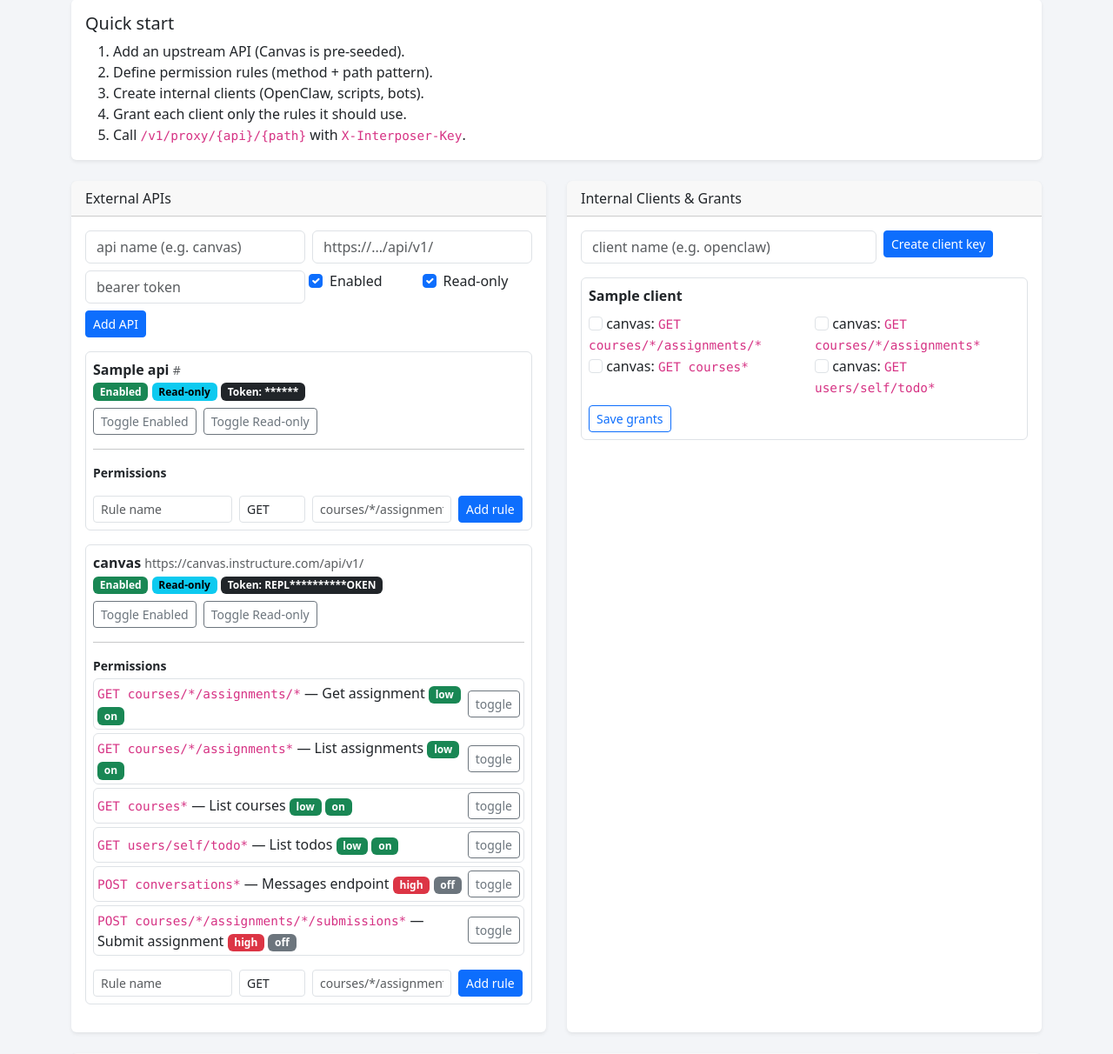
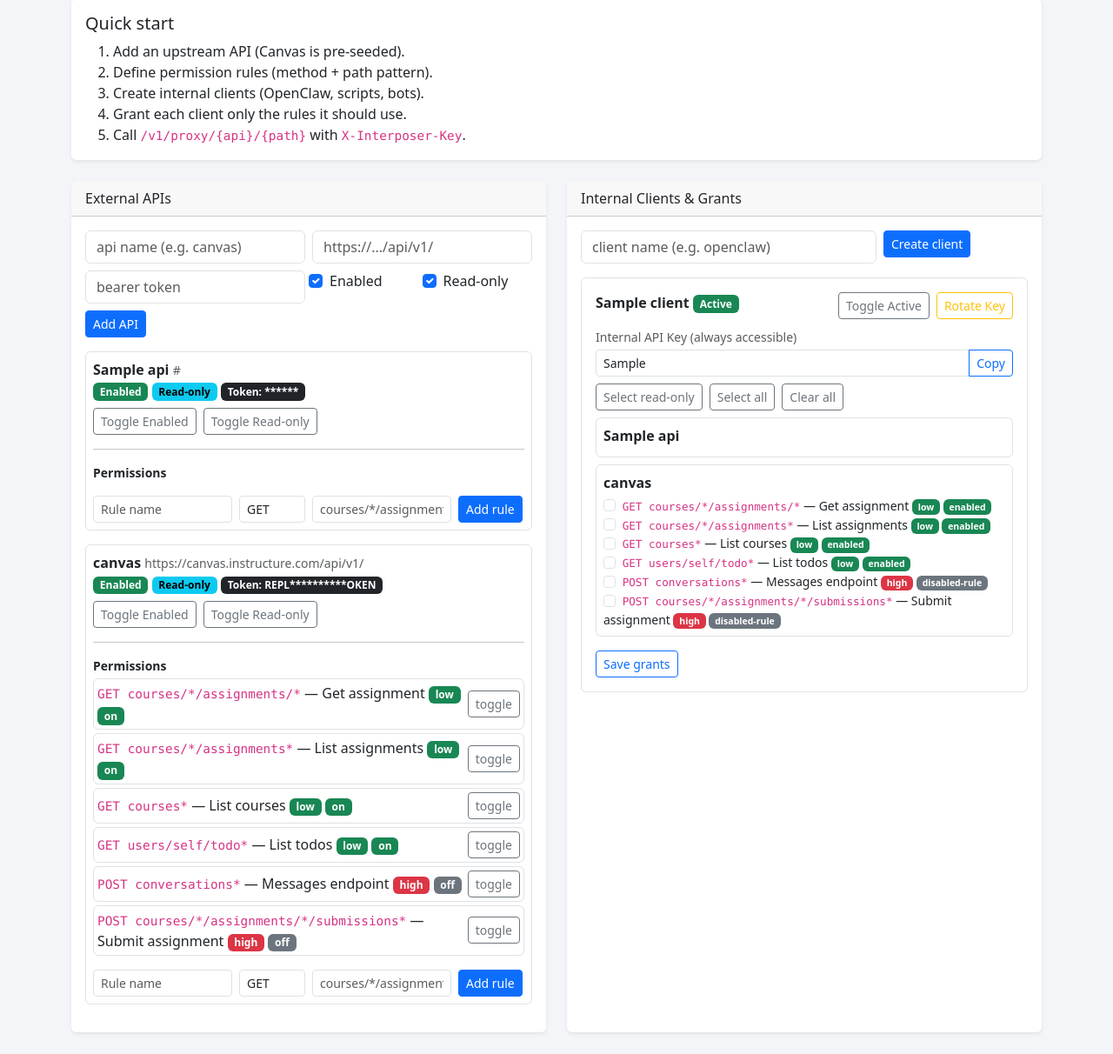
Before and after one commit to JohnGit-69420/OpenClaw_API_Interposer, a FastAPI app: page / in a window 1280 px wide. Shown: the part 75-1287 px from the top of the page at 87% size. Run offline with FastAPI, Linux system fonts and the light colour scheme; tables that the repository leaves empty hold one stand-in row (values such as "Sample post").

Commit message:
Improve client key management and grants UX in admin UI

```diff
--- a/app/main.py
+++ b/app/main.py
@@ -9,7 +9,7 @@
 from fastapi.responses import HTMLResponse, JSONResponse
 from fastapi.staticfiles import StaticFiles
 from fastapi.templating import Jinja2Templates
-from sqlalchemy import desc
+from sqlalchemy import desc, text
 from sqlalchemy.orm import Session, joinedload
 
 from .database import Base, SessionLocal, engine, get_db
@@ -24,7 +24,22 @@
 @app.on_event("startup")
 def setup_db() -> None:
     Base.metadata.create_all(bind=engine)
+    migrate_schema()
     seed_defaults()
+
+
+def migrate_schema() -> None:
+    db = SessionLocal()
+    try:
+        columns = {
+            row[1]
+            for row in db.execute(text("PRAGMA table_info('internal_clients')")).fetchall()
+        }
+        if "api_key_value" not in columns:
+            db.execute(text("ALTER TABLE internal_clients ADD COLUMN api_key_value TEXT"))
+            db.commit()
+    finally:
+        db.close()
 
 
 def seed_defaults() -> None:
@@ -164,6 +179,7 @@
                 "id": c.id,
                 "name": c.name,
                 "active": c.active,
+                "api_key_value": c.api_key_value,
                 "permission_ids": [cp.permission_id for cp in c.permissions if cp.allowed],
             }
             for c in clients
@@ -208,11 +224,41 @@
     payload = await request.json()
     raw_key = generate_api_key()
     client = InternalClient(
-        name=payload["name"].strip(), api_key_hash=hash_key(raw_key), active=True
+        name=payload["name"].strip(),
+        api_key_hash=hash_key(raw_key),
+        api_key_value=raw_key,
+        active=True,
     )
     db.add(client)
     db.commit()
     return {"ok": True, "api_key": raw_key}
+
+
+@app.post("/api/clients/{client_id}/rotate-key")
+def rotate_client_key(client_id: int, db: Session = Depends(get_db)) -> dict[str, Any]:
+    client = db.query(InternalClient).filter_by(id=client_id).first()
+    if not client:
+        raise HTTPException(status_code=404, detail="Client not found")
+
+    raw_key = generate_api_key()
+    client.api_key_hash = hash_key(raw_key)
+    client.api_key_value = raw_key
+    db.commit()
+    return {"ok": True, "api_key": raw_key}
+
+
+@app.patch("/api/clients/{client_id}")
+async def update_client(client_id: int, request: Request, db: Session = Depends(get_db)):
+    payload = await request.json()
+    client = db.query(InternalClient).filter_by(id=client_id).first()
+    if not client:
+        raise HTTPException(status_code=404, detail="Client not found")
+    if "active" in payload:
+        client.active = bool(payload["active"])
+    if "name" in payload and payload["name"].strip():
+        client.name = payload["name"].strip()
+    db.commit()
+    return {"ok": True}
 
 
 @app.post("/api/clients/{client_id}/permissions")
--- a/app/models.py
+++ b/app/models.py
@@ -55,6 +55,7 @@
     id: Mapped[int] = mapped_column(Integer, primary_key=True)
     name: Mapped[str] = mapped_column(String(120), unique=True, nullable=False)
     api_key_hash: Mapped[str] = mapped_column(String(128), nullable=False)
+    api_key_value: Mapped[str | None] = mapped_column(Text, nullable=True)
     active: Mapped[bool] = mapped_column(Boolean, default=True, nullable=False)
 
     permissions: Mapped[list[ClientPermission]] = relationship(
--- a/static/app.js
+++ b/static/app.js
@@ -1,21 +1,8 @@
-async function postJSON(url, payload) {
+async function requestJSON(url, method, payload) {
   const response = await fetch(url, {
-    method: "POST",
+    method,
     headers: { "Content-Type": "application/json" },
-    body: JSON.stringify(payload),
-  });
-  if (!response.ok) {
-    const err = await response.text();
-    throw new Error(err || `Request failed: ${response.status}`);
-  }
-  return response.json();
-}
-
-async function patchJSON(url, payload) {
-  const response = await fetch(url, {
-    method: "PATCH",
-    headers: { "Content-Type": "application/json" },
-    body: JSON.stringify(payload),
+    body: payload ? JSON.stringify(payload) : undefined,
   });
   if (!response.ok) {
     const err = await response.text();
@@ -28,7 +15,7 @@
   e.preventDefault();
   const form = e.target;
   try {
-    await postJSON("/api/apis", {
+    await requestJSON("/api/apis", "POST", {
       name: form.name.value,
       base_url: form.base_url.value,
       auth_token: form.auth_token.value,
@@ -45,7 +32,7 @@
   form.addEventListener("submit", async (e) => {
     e.preventDefault();
     try {
-      await postJSON("/api/permissions", {
+      await requestJSON("/api/permissions", "POST", {
         api_id: form.dataset.apiId,
         name: form.name.value,
         method: form.method.value,
@@ -64,12 +51,9 @@
   e.preventDefault();
   const form = e.target;
   try {
-    const data = await postJSON("/api/clients", { name: form.name.value });
-    const keyBox = document.getElementById("new-key-box");
-    keyBox.classList.remove("d-none");
-    keyBox.innerHTML = `<strong>Copy this key now.</strong><br><code>${data.api_key}</code>`;
-    form.reset();
-    setTimeout(() => location.reload(), 800);
+    const data = await requestJSON("/api/clients", "POST", { name: form.name.value });
+    alert(`Client created. API key:\n\n${data.api_key}\n\nThis key is also visible in the client card.`);
+    location.reload();
   } catch (err) {
     alert(`Unable to create client: ${err.message}`);
   }
@@ -80,10 +64,10 @@
     e.preventDefault();
     const selected = [...form.querySelectorAll("input[name='permission_ids']:checked")].map((el) => Number(el.value));
     try {
-      await postJSON(`/api/clients/${form.dataset.clientId}/permissions`, {
+      await requestJSON(`/api/clients/${form.dataset.clientId}/permissions`, "POST", {
         permission_ids: selected,
       });
-      location.reload();
+      alert("Grants updated.");
     } catch (err) {
       alert(`Unable to save grants: ${err.message}`);
     }
@@ -92,7 +76,7 @@
 
 async function toggleApi(id, field, value) {
   try {
-    await patchJSON(`/api/apis/${id}`, { [field]: value });
+    await requestJSON(`/api/apis/${id}`, "PATCH", { [field]: value });
     location.reload();
   } catch (err) {
     alert(`Unable to update API: ${err.message}`);
@@ -101,12 +85,70 @@
 
 async function togglePermission(id, enabled) {
   try {
-    await patchJSON(`/api/permissions/${id}`, { enabled });
+    await requestJSON(`/api/permissions/${id}`, "PATCH", { enabled });
     location.reload();
   } catch (err) {
     alert(`Unable to update permission: ${err.message}`);
   }
 }
 
+async function toggleClient(id, active) {
+  try {
+    await requestJSON(`/api/clients/${id}`, "PATCH", { active });
+    location.reload();
+  } catch (err) {
+    alert(`Unable to update client: ${err.message}`);
+  }
+}
+
+async function rotateClientKey(id) {
+  if (!confirm("Rotate this key? Existing integrations using the old key will stop working.")) {
+    return;
+  }
+  try {
+    const data = await requestJSON(`/api/clients/${id}/rotate-key`, "POST");
+    alert(`New key:\n\n${data.api_key}\n\nThe UI will refresh and keep this key visible.`);
+    location.reload();
+  } catch (err) {
+    alert(`Unable to rotate key: ${err.message}`);
+  }
+}
+
+async function copyClientKey(id) {
+  const input = document.getElementById(`client-key-${id}`);
+  if (!input) {
+    return;
+  }
+  try {
+    await navigator.clipboard.writeText(input.value);
+    alert("API key copied to clipboard.");
+  } catch {
+    input.select();
+    document.execCommand("copy");
+    alert("API key copied.");
+  }
+}
+
+function setGrantSelection(triggerButton, mode) {
+  const form = triggerButton.closest("form");
+  if (!form) {
+    return;
+  }
+  const checkboxes = [...form.querySelectorAll("input[name='permission_ids']")];
+  checkboxes.forEach((checkbox) => {
+    if (mode === "all") {
+      checkbox.checked = true;
+    } else if (mode === "none") {
+      checkbox.checked = false;
+    } else {
+      checkbox.checked = ["GET", "HEAD", "OPTIONS"].includes((checkbox.dataset.method || "").toUpperCase());
+    }
+  });
+}
+
 window.toggleApi = toggleApi;
 window.togglePermission = togglePermission;
+window.toggleClient = toggleClient;
+window.rotateClientKey = rotateClientKey;
+window.copyClientKey = copyClientKey;
+window.setGrantSelection = setGrantSelection;
--- a/static/style.css
+++ b/static/style.css
@@ -9,3 +9,11 @@
 .card {
   border: 0;
 }
+
+.form-check-label {
+  line-height: 1.5;
+}
+
+input[readonly] {
+  background: #fff;
+}
--- a/templates/index.html
+++ b/templates/index.html
@@ -79,27 +79,58 @@
       <div class="card-body">
         <form id="client-form" class="row g-2 mb-3">
           <div class="col-8"><input required name="name" class="form-control" placeholder="client name (e.g. openclaw)"></div>
-          <div class="col-4"><button class="btn btn-primary btn-sm">Create client key</button></div>
+          <div class="col-4"><button class="btn btn-primary btn-sm">Create client</button></div>
         </form>
-        <div id="new-key-box" class="alert alert-warning d-none"></div>
 
         {% for client in clients %}
-        <div class="border rounded p-2 mb-2">
-          <strong>{{ client.name }}</strong>
+        <div class="border rounded p-3 mb-3">
+          <div class="d-flex justify-content-between align-items-start flex-wrap gap-2">
+            <div>
+              <strong>{{ client.name }}</strong>
+              <span class="badge text-bg-{{ 'success' if client.active else 'secondary' }}">{{ 'Active' if client.active else 'Inactive' }}</span>
+            </div>
+            <div class="d-flex gap-2">
+              <button class="btn btn-sm btn-outline-secondary" onclick="toggleClient({{ client.id }}, {{ 'false' if client.active else 'true' }})">Toggle Active</button>
+              <button class="btn btn-sm btn-outline-warning" onclick="rotateClientKey({{ client.id }})">Rotate Key</button>
+            </div>
+          </div>
+
+          <div class="mt-2 mb-2">
+            <label class="form-label mb-1 small text-muted">Internal API Key (always accessible)</label>
+            <div class="input-group input-group-sm">
+              <input class="form-control" id="client-key-{{ client.id }}" readonly value="{{ client.api_key_value or 'Legacy client (no retrievable key stored). Rotate key to generate one.' }}">
+              <button class="btn btn-outline-primary" type="button" onclick="copyClientKey({{ client.id }})">Copy</button>
+            </div>
+          </div>
+
           <form class="grant-form mt-2" data-client-id="{{ client.id }}">
-            <div class="row">
-              {% for api in apis %}
-                {% for perm in api.permissions if perm.enabled %}
-                <div class="col-6">
-                  <label class="form-check-label">
-                    <input class="form-check-input" type="checkbox" name="permission_ids" value="{{ perm.id }}"
-                    {% for grant in client.permissions %}{% if grant.permission_id == perm.id and grant.allowed %}checked{% endif %}{% endfor %}>
-                    {{ api.name }}: <code>{{ perm.method }} {{ perm.path_pattern }}</code>
-                  </label>
-                </div>
-                {% endfor %}
+            <div class="d-flex gap-2 mb-2 flex-wrap">
+              <button type="button" class="btn btn-sm btn-outline-secondary" onclick="setGrantSelection(this, 'readonly')">Select read-only</button>
+              <button type="button" class="btn btn-sm btn-outline-secondary" onclick="setGrantSelection(this, 'all')">Select all</button>
+              <button type="button" class="btn btn-sm btn-outline-secondary" onclick="setGrantSelection(this, 'none')">Clear all</button>
+            </div>
+
+            {% for api in apis %}
+            <div class="border rounded p-2 mb-2">
+              <div class="fw-semibold mb-1">{{ api.name }}</div>
+              {% for perm in api.permissions %}
+              <label class="form-check-label d-block small">
+                <input
+                  class="form-check-input me-1"
+                  type="checkbox"
+                  name="permission_ids"
+                  value="{{ perm.id }}"
+                  data-method="{{ perm.method }}"
+                  {% for grant in client.permissions %}{% if grant.permission_id == perm.id and grant.allowed %}checked{% endif %}{% endfor %}
+                >
+                <code>{{ perm.method }} {{ perm.path_pattern }}</code> — {{ perm.name }}
+                <span class="badge text-bg-{{ 'danger' if perm.risk == 'high' else 'success' }}">{{ perm.risk }}</span>
+                <span class="badge text-bg-{{ 'success' if perm.enabled else 'secondary' }}">{{ 'enabled' if perm.enabled else 'disabled-rule' }}</span>
+              </label>
               {% endfor %}
             </div>
+            {% endfor %}
+
             <button class="btn btn-sm btn-outline-primary mt-2">Save grants</button>
           </form>
         </div>
```
Also changed, not shown: README.md.
